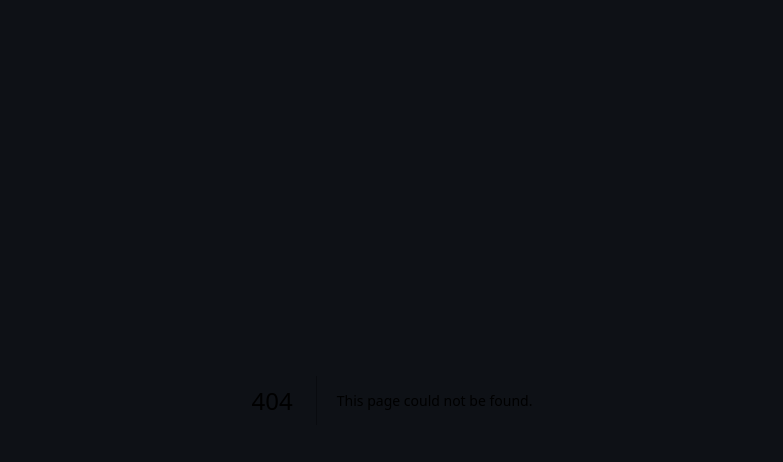
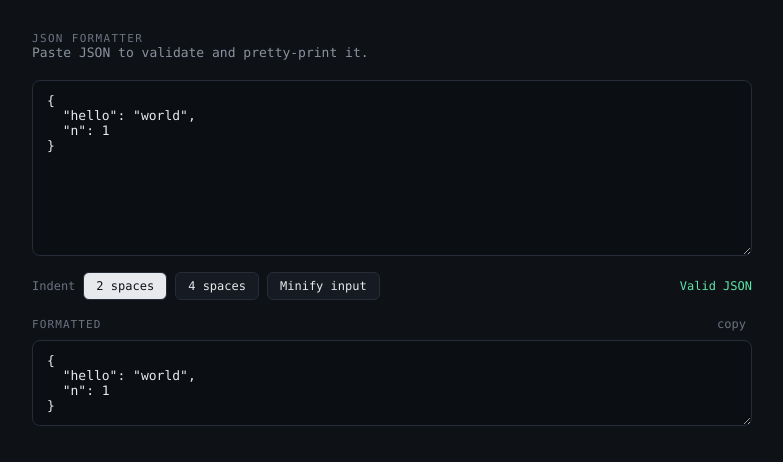
Before and after one commit to hvriza39-rgb/Tools, a Next.js app: page /json-formatter in a window 1280 px wide. Before the commit this address had no page. Shown: the top 462 px of the page, without its empty margins (248-1031 px from the left). Built offline with nearby package versions, Linux system fonts and the light colour scheme.

Commit message:
Add JSON Formatter component

```diff
--- /dev/null
+++ b/src/app/json-formatter/page.jsx
@@ -0,0 +1,180 @@
+"use client";
+
+import React, { useState, useMemo } from "react";
+
+const COLORS = {
+  bg: "#0E1116",
+  card: "#161A22",
+  border: "#262C38",
+  ink: "#E7E9EC",
+  sub: "#8B92A0",
+  faint: "#6B7280",
+  red: "#F26D6D",
+  green: "#5EE6A8",
+};
+
+const inputStyle = {
+  width: "100%",
+  background: "#0B0E13",
+  border: `1px solid ${COLORS.border}`,
+  borderRadius: 8,
+  padding: "12px 14px",
+  color: COLORS.ink,
+  fontFamily: "'JetBrains Mono', 'SF Mono', Menlo, Consolas, monospace",
+  fontSize: 13,
+  resize: "vertical",
+  outline: "none",
+  boxSizing: "border-box",
+};
+
+export default function Page() {
+  const [raw, setRaw] = useState('{\n  "hello": "world",\n  "n": 1\n}');
+  const [indent, setIndent] = useState(2);
+  const [copied, setCopied] = useState(false);
+
+  const result = useMemo(() => {
+    if (!raw.trim()) return { ok: null, output: "", error: "" };
+    try {
+      const parsed = JSON.parse(raw);
+      return { ok: true, output: JSON.stringify(parsed, null, indent), error: "" };
+    } catch (e) {
+      return { ok: false, output: "", error: e.message };
+    }
+  }, [raw, indent]);
+
+  function minify() {
+    try {
+      const parsed = JSON.parse(raw);
+      setRaw(JSON.stringify(parsed));
+    } catch {
+      // leave as-is, error already shown
+    }
+  }
+
+  function copy() {
+    if (!result.output) return;
+    navigator.clipboard?.writeText(result.output).catch(() => {});
+    setCopied(true);
+    setTimeout(() => setCopied(false), 1100);
+  }
+
+  return (
+    <main
+      style={{
+        minHeight: "100vh",
+        background: COLORS.bg,
+        color: COLORS.ink,
+        fontFamily: "'JetBrains Mono', 'SF Mono', Menlo, Consolas, monospace",
+        padding: "32px 16px",
+        boxSizing: "border-box",
+      }}
+    >
+      <div style={{ maxWidth: 720, margin: "0 auto" }}>
+        <div style={{ fontSize: 11, letterSpacing: "0.12em", color: COLORS.faint, textTransform: "uppercase" }}>
+          JSON Formatter
+        </div>
+        <div style={{ fontSize: 13, color: COLORS.sub, marginBottom: 20 }}>
+          Paste JSON to validate and pretty-print it.
+        </div>
+
+        <textarea
+          value={raw}
+          onChange={(e) => setRaw(e.target.value)}
+          rows={10}
+          spellCheck={false}
+          placeholder="Paste JSON here"
+          style={inputStyle}
+        />
+
+        <div style={{ display: "flex", gap: 8, marginTop: 12, alignItems: "center", flexWrap: "wrap" }}>
+          <span style={{ fontSize: 12, color: COLORS.faint }}>Indent</span>
+          {[2, 4].map((n) => (
+            <button
+              key={n}
+              onClick={() => setIndent(n)}
+              style={{
+                background: indent === n ? COLORS.ink : COLORS.card,
+                color: indent === n ? COLORS.bg : COLORS.ink,
+                border: `1px solid ${COLORS.border}`,
+                borderRadius: 6,
+                padding: "6px 12px",
+                fontSize: 12,
+                cursor: "pointer",
+                fontFamily: "inherit",
+              }}
+            >
+              {n} spaces
+            </button>
+          ))}
+          <button
+            onClick={minify}
+            style={{
+              background: COLORS.card,
+              color: COLORS.ink,
+              border: `1px solid ${COLORS.border}`,
+              borderRadius: 6,
+              padding: "6px 12px",
+              fontSize: 12,
+              cursor: "pointer",
+              fontFamily: "inherit",
+            }}
+          >
+            Minify input
+          </button>
+          <div style={{ flex: 1 }} />
+          {result.ok === true && <span style={{ fontSize: 12, color: COLORS.green }}>Valid JSON</span>}
+          {result.ok === false && <span style={{ fontSize: 12, color: COLORS.red }}>Invalid</span>}
+        </div>
+
+        {result.error && (
+          <div
+            style={{
+              marginTop: 12,
+              padding: "10px 14px",
+              borderRadius: 8,
+              background: "rgba(242,109,109,0.08)",
+              border: `1px solid rgba(242,109,109,0.3)`,
+              color: COLORS.red,
+              fontSize: 12,
+            }}
+          >
+            {result.error}
+          </div>
+        )}
+
+        {result.ok && (
+          <div style={{ marginTop: 16 }}>
+            <div style={{ display: "flex", justifyContent: "space-between", alignItems: "center", marginBottom: 8 }}>
+              <span style={{ fontSize: 11, letterSpacing: "0.1em", color: COLORS.faint, textTransform: "uppercase" }}>
+                Formatted
+              </span>
+              <button
+                onClick={copy}
+                style={{
+                  background: "transparent",
+                  border: "none",
+                  color: copied ? COLORS.green : COLORS.faint,
+                  fontSize: 12,
+                  cursor: "pointer",
+                  fontFamily: "inherit",
+                }}
+              >
+                {copied ? "copied" : "copy"}
+              </button>
+            </div>
+            <pre
+              style={{
+                ...inputStyle,
+                margin: 0,
+                overflowX: "auto",
+                maxHeight: 420,
+              }}
+            >
+              {result.output}
+            </pre>
+          </div>
+        )}
+      </div>
+    </main>
+  );
+}
```
